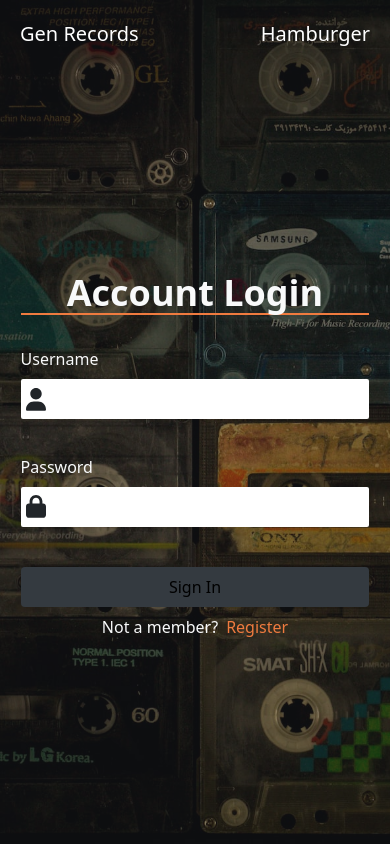
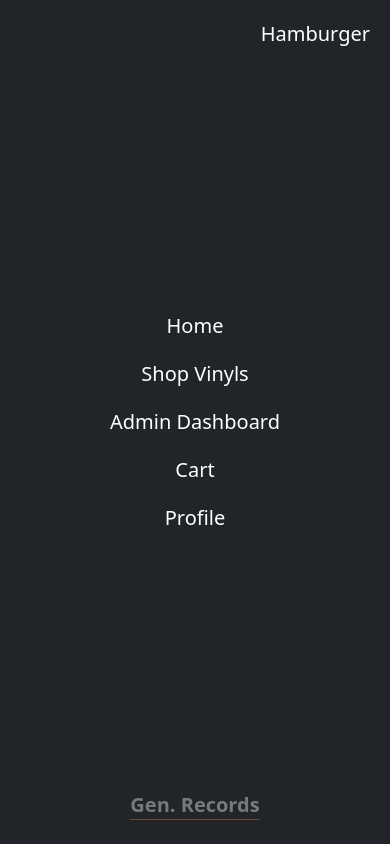
Before and after one commit to TAndrewLopez/GenRecords-Client, a React (Vite) app: page /auth in a window 390 px wide. Both pictures are taken after a click on the button "Hamburger". Built offline with nearby package versions, Linux system fonts and the light colour scheme.

Commit message:
created a mobile overlay component

```diff
--- a/src/components/Header.jsx
+++ b/src/components/Header.jsx
@@ -1,11 +1,13 @@
 import { Link } from "react-router-dom";
 import { useSelector } from "react-redux";
 
-import { NavLinks } from "./";
+import { NavLinks, MobileNavOverlay } from "./";
 import { CartIcon, ProfileIcon } from "../components/assets";
+import { useState } from "react";
 
 const Header = ({ headerClass }) => {
   const { isAdmin } = useSelector((state) => state.authReducer);
+  const [overlay, setOverlay] = useState(false);
 
   const linkInfo = [
     { path: "/", name: "Home" },
@@ -34,9 +36,12 @@ const Header = ({ headerClass }) => {
           </Link>
         </ul>
       </nav>
-      <div className="text-white sm:hidden">
+      <div
+        onClick={() => setOverlay(!overlay)}
+        className="relative z-30 text-white sm:hidden">
         <button>Hamburger</button>
       </div>
+      {overlay ? <MobileNavOverlay links={linkInfo} /> : <></>}
     </header>
   );
 };
--- a/src/components/MobileNavOverlay.jsx
+++ b/src/components/MobileNavOverlay.jsx
@@ -1,5 +1,29 @@
-const MobileNavOverlay = () => {
-  return <div></div>;
+import { Link } from "react-router-dom";
+import { useSelector } from "react-redux";
+import { NavLinks } from "./";
+
+const MobileNavOverlay = ({ links }) => {
+  const { isAdmin } = useSelector((state) => state.authReducer);
+
+  return (
+    <div className="bg-shade-9 absolute top-0 left-0 w-full h-full z-20 flex flex-col items-center justify-center gap-5">
+      <NavLinks links={links} />
+      {isAdmin ? (
+        <Link className="text-white hover:text-sec" to={"/admin"}>
+          Admin Dashboard
+        </Link>
+      ) : (
+        ""
+      )}
+      <Link className="text-white hover:text-sec">Cart</Link>
+      <Link className="text-white hover:text-sec" to="/profilePage">
+        Profile
+      </Link>
+      <p className="absolute bottom-6 font-bold text-shade-1 after:content-[''] after:block after:h-px after:bg-accent opacity-40">
+        Gen. Records
+      </p>
+    </div>
+  );
 };
 
 export default MobileNavOverlay;
--- a/src/components/VinylCard.jsx
+++ b/src/components/ProductCard/VinylCard.jsx
@@ -1,4 +1,4 @@
-import StarIcon from "./StarIcon";
+import { StarIcon } from "../";
 
 const VinylCard = ({ vinyl }) => {
   const numberOfStars = Math.floor(popularityToStart(vinyl.popularity));
--- a/tailwind.config.cjs
+++ b/tailwind.config.cjs
@@ -4,8 +4,8 @@ module.exports = {
   theme: {
     extend: {
       backgroundImage: {
-        shopperBG: `url(/public/vinylShopper.jpg)`,
-        cassetteWallBG: `url(/public/cassetteWall.jpg)`,
+        shopperBG: `url(/vinylShopper.jpg)`,
+        cassetteWallBG: `url(/cassetteWall.jpg)`,
       },
       colors: {
         "shade-1": "#f8f9fa",
```
Also changed, not shown: src/components/index.js (+6 -4 lines).
